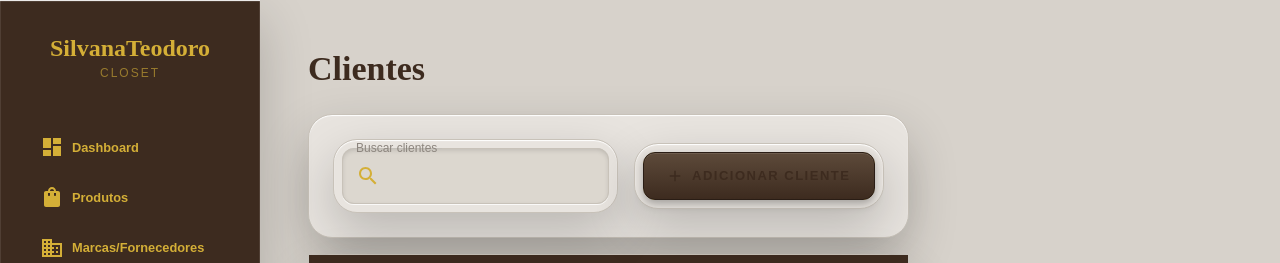
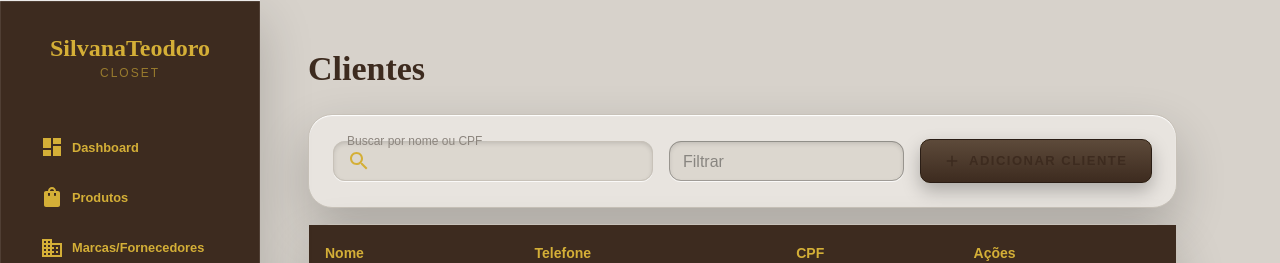
Before and after one commit to SrClauss/projeto_silvana, a React (Vite) app in the folder react/: page /clientes in a window 1280 px wide. Shown: the top 263 px of the page. Built offline with nearby package versions, Linux system fonts and the light colour scheme; no server answers.

Commit message:
ui(clientes): match produtos header layout (search + filter + big add button)

```diff
--- a/react/src/pages/Clientes/Clientes.tsx
+++ b/react/src/pages/Clientes/Clientes.tsx
@@ -210,13 +210,13 @@ const Clientes: React.FC = () => {
       <Typography variant="h4" sx={{ color: theme.palette.primary.main, fontFamily: 'serif', fontWeight: 700, mb: { xs: 2, md: 3 } }}>Clientes</Typography>
       <Paper sx={{ p: { xs: 2, md: 3 }, mb: 2, borderRadius: 2, maxWidth: '100%' }}>
         <Box sx={{ display: 'flex', gap: 2, alignItems: 'center' }}>
-          <Box sx={{ flex: 1 }}>
-            <Paper sx={{ p: 1, borderRadius: 2 }}>
           <TextField
-                label="Buscar clientes"
+            size="small"
+            label="Buscar por nome ou CPF"
             variant="outlined"
             value={searchQuery}
             onChange={(e) => setSearchQuery(e.target.value)}
+            sx={{ minWidth: { sm: 320 }, width: { xs: '100%', sm: 'auto' } }}
             InputProps={{
               startAdornment: (
                 <InputAdornment position="start">
@@ -224,18 +224,34 @@ const Clientes: React.FC = () => {
                 </InputAdornment>
               ),
             }}
-                fullWidth
           />
-            </Paper>
-          </Box>
 
-          <Box>
-            <Paper sx={{ p: 1, borderRadius: 2, display: 'flex', alignItems: 'center' }}>
-              <Button size="small" variant="contained" startIcon={<Add />} onClick={handleOpenModal} sx={{ bgcolor: theme.palette.secondary.main, color: theme.palette.primary.main, textTransform: 'uppercase', fontWeight: 700 }}>
+          <TextField
+            size="small"
+            label="Filtrar"
+            variant="outlined"
+            sx={{ minWidth: { sm: 160 }, width: { xs: '100%', sm: 'auto' } }}
+            disabled
+          />
+
+          <Button
+            size="small"
+            variant="contained"
+            startIcon={<Add />}
+            onClick={handleOpenModal}
+            sx={{
+              bgcolor: theme.palette.secondary.main,
+              color: theme.palette.primary.main,
+              boxShadow: '0 8px 18px rgba(0,0,0,0.25)',
+              borderRadius: '10px',
+              px: 3,
+              py: 1.2,
+              textTransform: 'uppercase',
+              fontWeight: 700,
+            }}
+          >
             Adicionar Cliente
           </Button>
-            </Paper>
-          </Box>
         </Box>
       </Paper>
 
```
Lines whose indentation alone changed are shown as unchanged.
